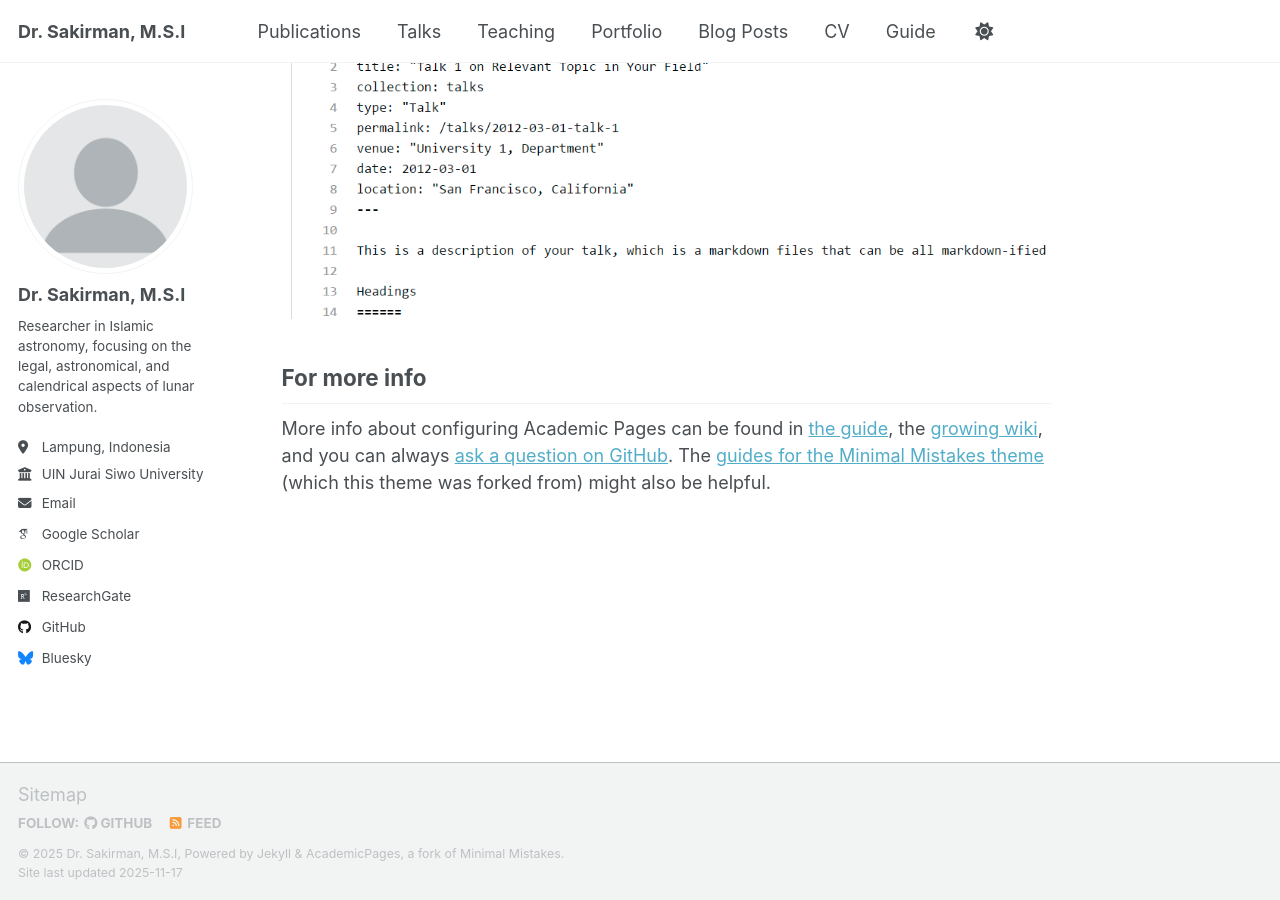
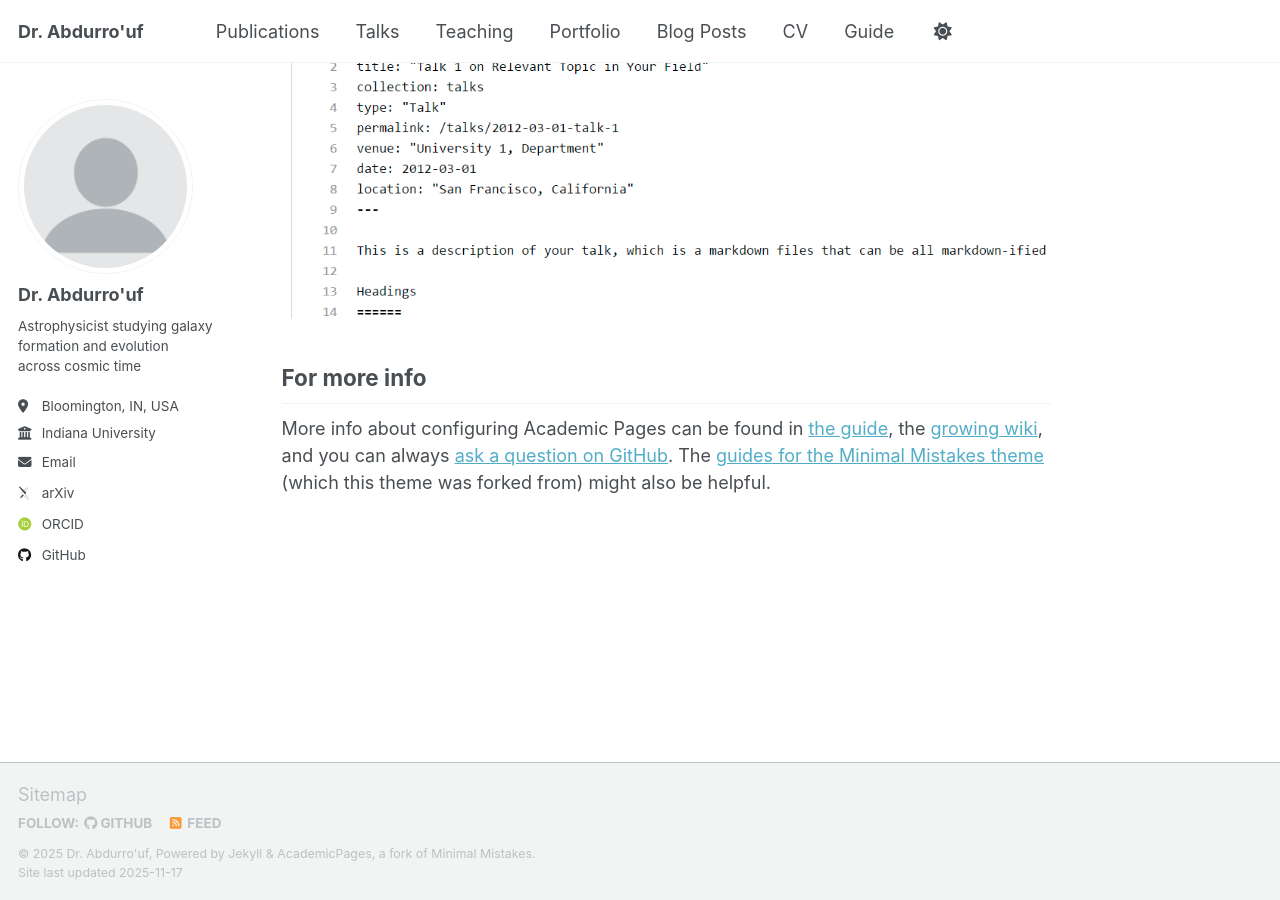
Before and after one commit to sakir-man/sakir-man.github.io, a Jekyll site: the page built from _pages/about.md, in a window 1280 px wide and 900 px high, scrolled down 2880 px. Built offline with Jekyll 4.4.1, drawn with Linux system fonts in a browser that asks for light colours; some web fonts are replaced; a script that is not in the unit is left out.

Commit message:
Update _config.yml

```diff
--- a/_config.yml
+++ b/_config.yml
@@ -9,13 +9,13 @@
 # Basic Site Settings
 locale                   : "en-US"
 site_theme               : "default"
-title                    : "Dr. Sakirman, M.S.I"
+title                    : "Dr. Abdurro'uf"
 title_separator          : "-"
-name                     : &name "Dr. Sakirman, M.S.I"
-description              : &description "Researcher in Islamic astronomy, focusing on the legal, astronomical, and calendrical aspects of lunar observation."
-url                      : https://github.com/sakir-man # The base hostname & protocol for your site e.g. "https://[your GitHub username].github.io",
+name                     : &name "Dr. Abdurro'uf"
+description              : &description "Astrophysicist studying galaxy formation and evolution across cosmic time"
+url                      : https://aabdurrouf.github.io # the base hostname & protocol for your site e.g. "https://[your GitHub username].github.io"
 baseurl                  : "" # the subpath of your site, e.g. "/blog"
-repository               : "https://github.com/sakir-man"
+repository               : "aabdurrouf.github.io"
 
 # Site Author - The following control what appear as part of the author content on the side bar.
 #               If a field is blank the icon and link will not appear, otherwise it will be shown.
@@ -23,37 +23,34 @@ repository               : "https://github.com/sakir-man"
 author:
   # Biographic information
   avatar           : "profile.png"
-  name             : "Dr. Sakirman, M.S.I"
+  name             : "Dr. Abdurro'uf"
   pronouns         : # example: "she/her"
-  bio              : "Researcher in Islamic astronomy, focusing on the legal, astronomical, and calendrical aspects of lunar observation."
-  location         : "Lampung, Indonesia"
-  employer         : "UIN Jurai Siwo University"
+  bio              : "Astrophysicist studying galaxy formation and evolution across cosmic time"
+  location         : "Bloomington, IN, USA"
+  employer         : "Indiana University"
   uri              : # URL
-  email            : "sakirman@metrouniv.ac.id"
+  email            : "fnuabdur@iu.edu"
 
   # Academic websites
-  academia         : # URL
-  arxiv            : # URL - Update with the correct link to your profile
-  googlescholar    : "https://scholar.google.com/citations?user=eCtpuO8AAAAJ&hl=en&oi=ao"
-  inspire-hep      : # URL
+  arxiv            : "https://ui.adsabs.harvard.edu/search/p_=0&q=author%3A%22Abdurro'uf%22&sort=date%20desc%2C%20bibcode%20desc"
+  googlescholar    : # URL
   impactstory      : # URL
-  orcid            : "https://orcid.org/0000-0002-9867-6505"
+  orcid            : "https://orcid.org/0000-0002-5258-8761"
   semantic         : # URL
   pubmed           : # URL
-  researchgate     : "https://www.researchgate.net/profile/Sakirman-Msi?ev=hdr_xprf"
+  researchgate     : # URL
   scopus           : # URL
 
   # Repositories and software development
   bitbucket        : # Username - Update with your username on the site
   codepen          : # Username
   dribbble         : # Username
-  github           : "https://github.com/sakir-man"
+  github           : "aabdurrouf"
   kaggle           : # Username
   stackoverflow    : # User number or user number and name (i.e., use "1" or "1/jeff-atwood")
 
   # Social media
-  artstation       : # Username
-  bluesky          : "bsky.app" # Replace this with you Bluesky username
+  bluesky          : # Replace this with you Bluesky username
   facebook         : # Username
   flickr           : # Username
   foursquare       : # Username
@@ -88,7 +85,7 @@ publication_category:
     title: 'Conference Papers'
 
 # Site Settings
-teaser                   :  # filename of teaser fallback teaser image placed in /images/ for social media previews
+teaser                   :  # filename of teaser fallback teaser image placed in /images/, .e.g. "500x300.png"
 breadcrumbs              : false # true, false (default)
 words_per_minute         : 160
 future                   : true
@@ -139,8 +136,7 @@ facebook:
   username               :
   app_id                 :
   publisher              :
-og_image                 :  # Social media default site image
-og_description           :  # Social media default site image description
+og_image                 :  # Open Graph/Twitter default site image
 # For specifying social profiles
 # - https://developers.google.com/structured-data/customize/social-profiles
 social:
@@ -291,14 +287,14 @@ defaults:
 # Sass/SCSS
 sass:
   sass_dir: _sass
-  style: compressed # https://sass-lang.com/documentation/file.SASS_REFERENCE.html#output_style
+  style: compressed # http://sass-lang.com/documentation/file.SASS_REFERENCE.html#output_style
 
 
 # Outputting
 permalink: /:categories/:title/
 # paginate: 5 # amount of posts to show
 # paginate_path: /page:num/
-timezone: Etc/UTC # https://en.wikipedia.org/wiki/List_of_tz_database_time_zones
+timezone: Etc/UTC # http://en.wikipedia.org/wiki/List_of_tz_database_time_zones
 
 
 # Plugins
@@ -350,7 +346,7 @@ tag_archive:
 
 
 # HTML Compression
-# - https://jch.penibelst.de/
+# - http://jch.penibelst.de/
 compress_html:
   clippings: all
   ignore:
```
